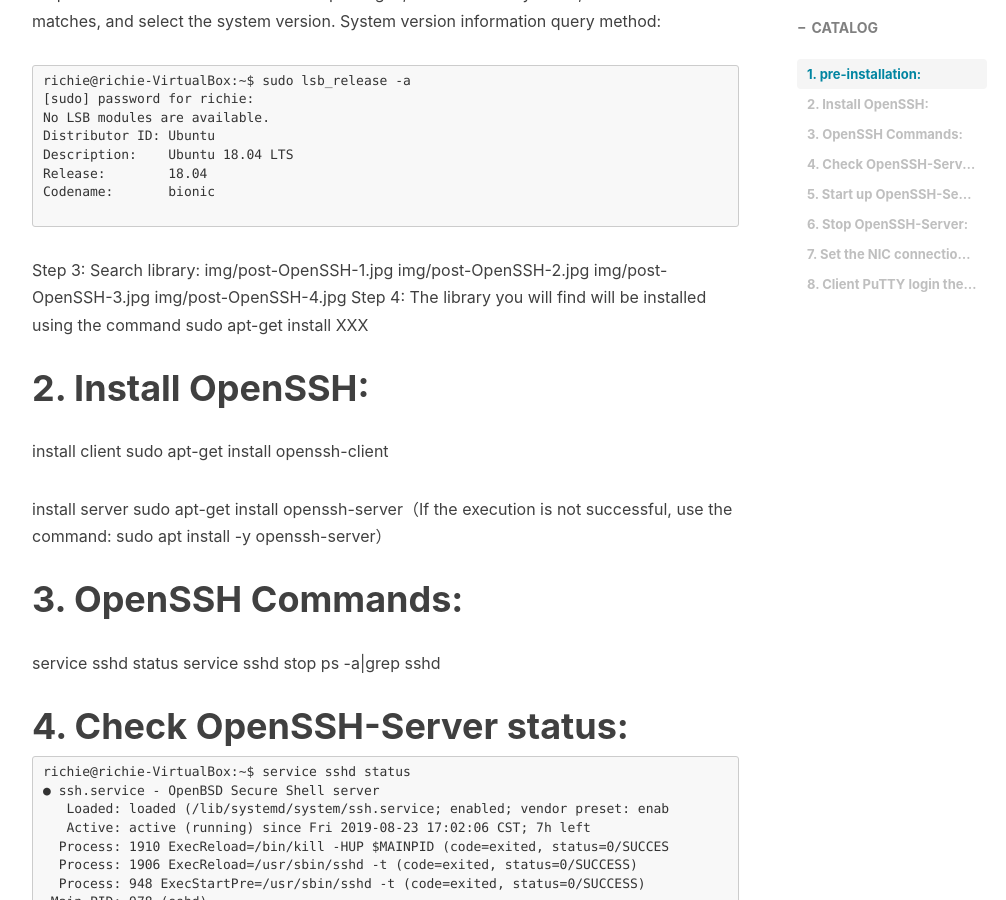
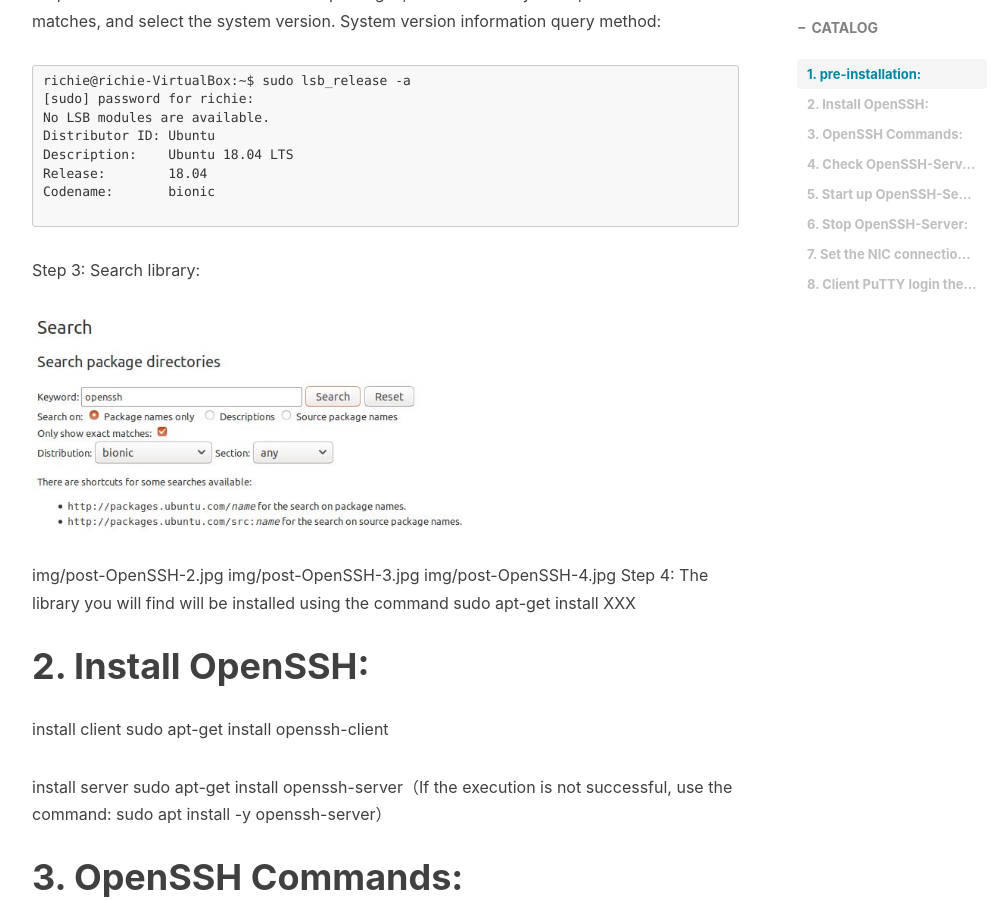
Before and after one commit to yuancanqin/yuancanqin.github.io, a Jekyll site: the page built from _posts/2019-08-23-OpenSSH.md, in a window 1280 px wide and 900 px high, scrolled down 1048 px. Shown: the whole window, without its empty margins (233-1239 px from the left). Built offline with Jekyll 4.4.1, drawn with Linux system fonts in a browser that asks for light colours; nearby versions of some CDN libraries; comment, search, counter and statistics services are not loaded.

Commit message:
modified

````diff
--- a/_posts/2019-08-23-OpenSSH.md
+++ b/_posts/2019-08-23-OpenSSH.md
@@ -17,9 +17,7 @@
 
 alt+Ctrl+T to open terminal of ubuntu，typed in command: sudo apt-get install -y openssh-server
 If error pops up: Ubuntu：Unable to locate package******
-Reason analysis: Due to a problem with the software source, the software could not be found or downloaded.
-The reason may be that the software source was not updated after the Ubantu was installed or updated,
-but there is no sudo apt-get update, resulting in the software not being found.
+Reason analysis: Due to a problem with the software source, the software could not be found or downloaded. The reason may be that the software source was not updated after the Ubantu was installed or updated, but there is no sudo apt-get update, resulting in the software not being found.
 Solution: In the software center, update the software source; or check if the installation package exists.
 
 In the software center, update the software source:
@@ -43,7 +41,7 @@
 
 ```
 Step 3: Search library:
-img/post-OpenSSH-1.jpg
+![](https://github.com/yuancanqin/yuancanqin.github.io/blob/master/img/post-OpenSSH-1.jpg)
 img/post-OpenSSH-2.jpg
 img/post-OpenSSH-3.jpg
 img/post-OpenSSH-4.jpg
````
